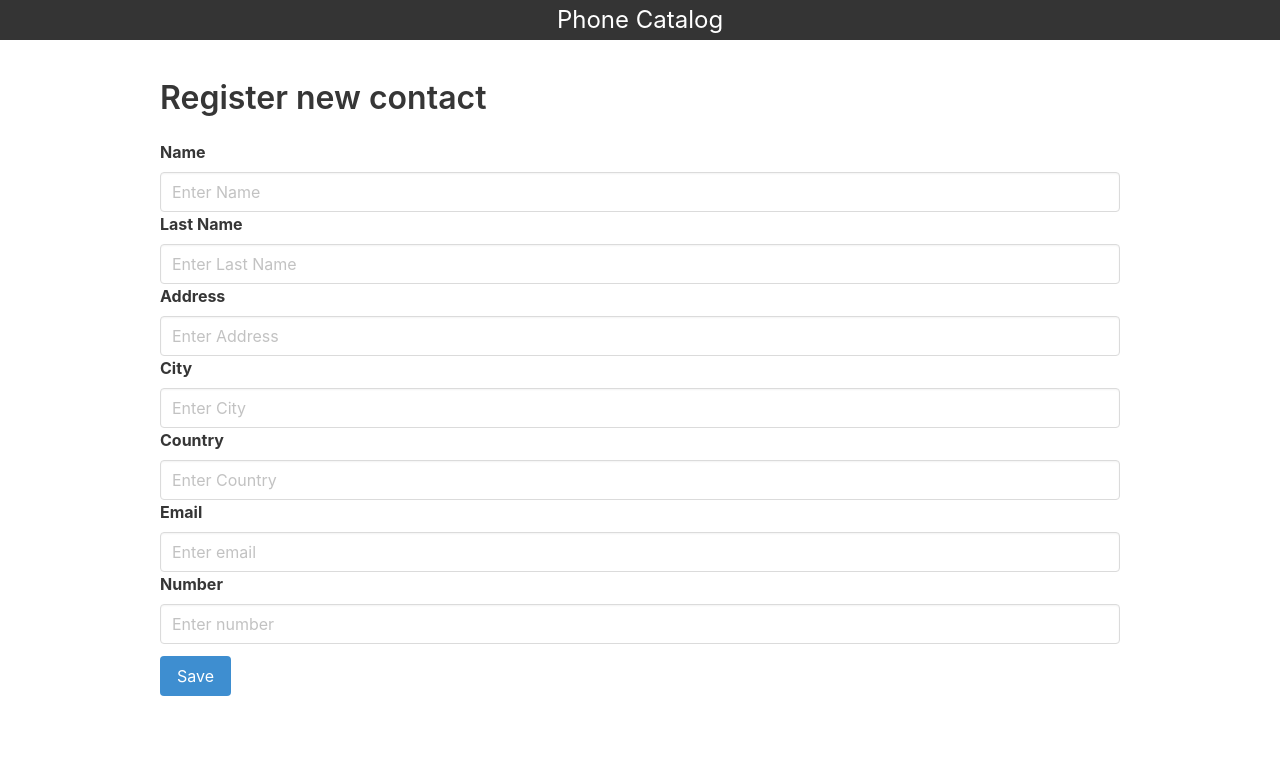
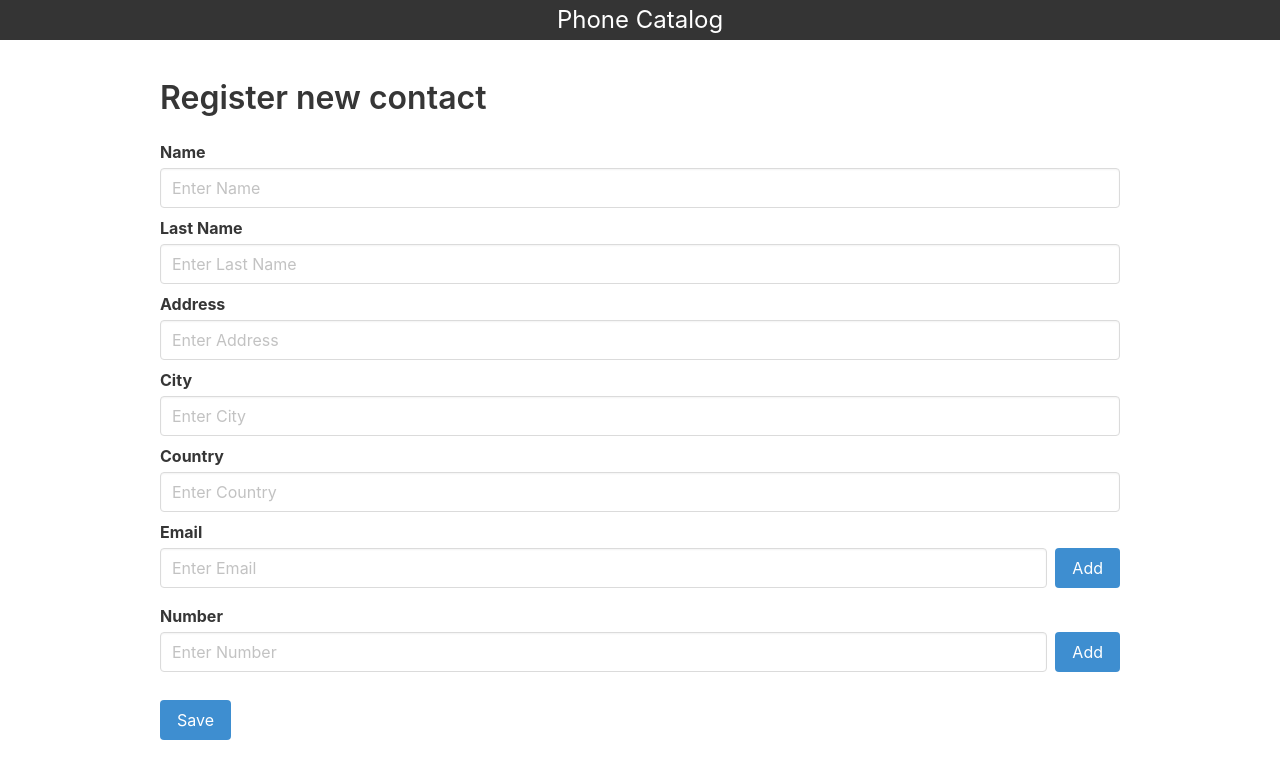
Before and after one commit to jojnajbude/phone_catalog, a React (Create React App) app: page /create-edit-contact in a window 1280 px wide. Shown: the top 778 px of the page. Built offline with nearby package versions, Linux system fonts and the light colour scheme.

Commit message:
Created the logic for add some emails and numbers

```diff
--- a/src/components/CreateEditContact/CreateEditContact.tsx
+++ b/src/components/CreateEditContact/CreateEditContact.tsx
@@ -1,7 +1,7 @@
 import classNames from 'classnames';
 import { FC, useState } from 'react';
 import { useNavigate } from 'react-router-dom';
-import { contactApi } from '../../api/service/contacts-service';
+import { contactApi } from '../../api/service/contactApi';
 import { Contact } from '../../types/Contact';
 import { FormField } from '../FormField';
 
@@ -37,19 +37,18 @@ export const CreateEditContact: FC<Props> = ({ contact }) => {
   });
 
   const setNewField = (field: any, value: any) => {
-
-    setContact(currContact => Object
-      .assign({}, currContact, { [field]: value })
+    setContact(currContact => {
+      return Object
+      .assign({}, currContact, { [field]: value });
+    }
     );
-
-    console.log(formContact);
   };
 
   return (
     <div
       className={classNames(
         'create-edit-page container',
-        'is-max-desktop',
+        'is-max-desktop mb-5',
         'is-flex is-justify-content-start is-flex-direction-column'
       )}
     >
@@ -78,7 +77,9 @@ export const CreateEditContact: FC<Props> = ({ contact }) => {
           onClick={(event) => {
             event.preventDefault();
 
-            // contactApi.addContact();
+            console.log(formContact);
+
+            contactApi.addContact(formContact);
 
             navigator('/');
           }}
--- a/src/components/FormField/FormField.tsx
+++ b/src/components/FormField/FormField.tsx
@@ -1,4 +1,6 @@
-import { FC } from "react";
+import classNames from "classnames";
+import { FC, useState } from "react";
+import { isatty } from "tty";
 import { Contact } from "../../types/Contact";
 
 type Props = {
@@ -17,13 +19,17 @@ export const FormField: FC<Props> = ({
   const isArray = Array.isArray(value);
   const isThe = !isArray && ['Name', 'Email', 'Number'].includes(name);
 
+  const [count, setCount] = useState(
+    isArray
+      ? (value.length ? value.length : 1)
+      : -1);
+
   return (
-    <div key={name}>
-      <label htmlFor={name} className='label'>
+    <div key={name} className="mb-2">
+      <label htmlFor={name} className='label mb-1'>
         {label}
       </label>
-      {!isArray
-        ? (
+      {!isArray && (
           <input
             className='input'
             id={name}
@@ -31,24 +37,58 @@ export const FormField: FC<Props> = ({
             placeholder={`Enter${isThe ? ' the' : ''} ${label}`}
             value={value}
             onChange={(event) => {
-              console.log(event.currentTarget.value, value);
               onChange(name, event.currentTarget.value);
             }}
           />
         )
-      : !value.length
-          ? (
-            <input
-              className='input'
-              id={name}
-              type='text'
-              placeholder={`Enter${isThe ? ' the' : ''} ${name}`}
-              // onChange={() => {}}
-              // value={value}
-            />
-          )
-          : value.map(() => <></>)
       }
+
+      {isArray && (
+        <div className={classNames(
+          'is-flex',
+          {
+            'is-flex-direction-column': count > 1,
+          }
+        )}>
+          <div className={classNames(
+            'is-flex-grow-2',
+            {
+              'mr-2': count === 1,
+            },
+          )}>
+            {Array(count).fill(null).map((_, i) => (
+              <input
+                key={i * Math.random()}
+                className='input mb-2'
+                id={name}
+                type='text'
+                placeholder={`Enter${isThe ? ' the' : ''} ${label}`}
+                value={value[i]}
+                onChange={(event) => {
+                  onChange(name, event.currentTarget.value);
+                }}
+              />
+            ))}
+          </div>
+
+          <button
+            className={classNames(
+              'button is-info',
+              {
+                'is-align-self-flex-end': count > 1
+              }
+            )}
+            style={{ width: 'min-content'}}
+            onClick={() => {
+              setCount(curr => curr + 1);
+
+              console.log(count);
+            }}
+          >
+            Add
+          </button>
+        </div>
+      )}
     </div>
   );
 }
```
Also changed, not shown: src/api/service/contacts-service.ts (deleted, +0 -29 lines), src/components/ContactsTable/ContactsTable.tsx (+6 -3 lines).
